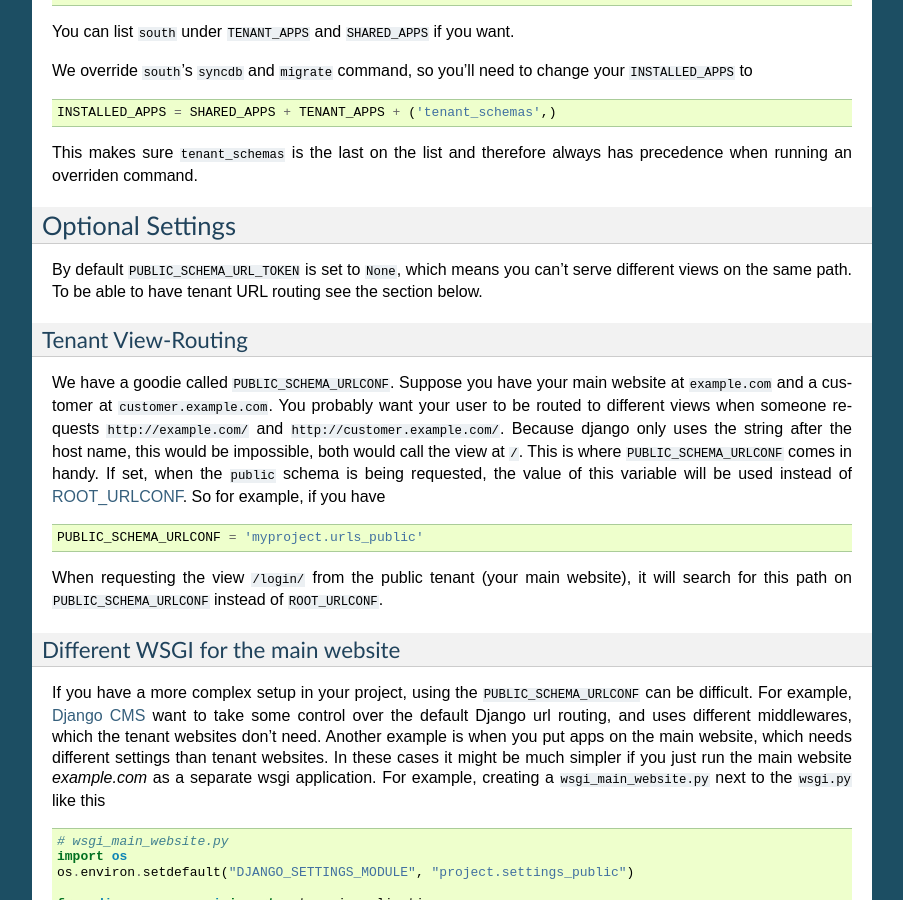
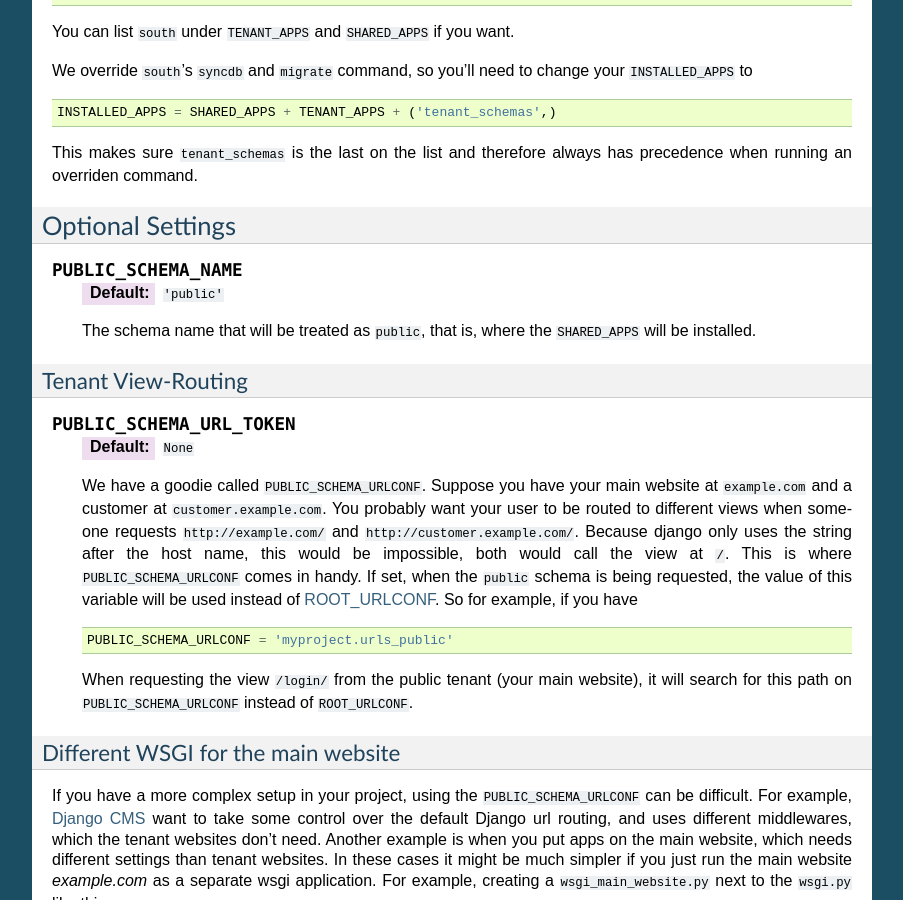
Before and after one commit to bernardopires/django-tenant-schemas, a Sphinx documentation site: the page built from docs/install.rst, in a window 1280 px wide and 900 px high, scrolled down 2321 px. Shown: the whole window, without its empty margins (198-1101 px from the left). Built offline with Sphinx 7.4.7, drawn with Linux system fonts in a browser that asks for light colours; the version number could not be read and is left out; some of the changed text lies outside the part shown.

Commit message:
added missing setting PUBLIC_SCHEMA_NAME to docs

```diff
--- a/docs/install.rst
+++ b/docs/install.rst
@@ -141,17 +141,27 @@ This makes sure ``tenant_schemas`` is the last on the list and therefore always
 
 Optional Settings
 =================
-By default ``PUBLIC_SCHEMA_URL_TOKEN`` is set to ``None``, which means you can't serve different views on the same path. To be able to have tenant URL routing see the section below.
+
+.. attribute:: PUBLIC_SCHEMA_NAME
+
+    :Default: ``'public'``
+
+    The schema name that will be treated as ``public``, that is, where the ``SHARED_APPS`` will be installed.
 
 Tenant View-Routing
 -------------------
-We have a goodie called ``PUBLIC_SCHEMA_URLCONF``. Suppose you have your main website at ``example.com`` and a customer at ``customer.example.com``. You probably want your user to be routed to different views when someone requests ``http://example.com/`` and ``http://customer.example.com/``. Because django only uses the string after the host name, this would be impossible, both would call the view at ``/``. This is where ``PUBLIC_SCHEMA_URLCONF`` comes in handy. If set, when the ``public`` schema is being requested, the value of this variable will be used instead of `ROOT_URLCONF <https://docs.djangoproject.com/en/dev/ref/settings/#std:setting-ROOT_URLCONF>`_. So for example, if you have
 
-.. code-block:: python
+.. attribute:: PUBLIC_SCHEMA_URL_TOKEN
 
-    PUBLIC_SCHEMA_URLCONF = 'myproject.urls_public'
+    :Default: ``None``
 
-When requesting the view ``/login/`` from the public tenant (your main website), it will search for this path on ``PUBLIC_SCHEMA_URLCONF`` instead of ``ROOT_URLCONF``.
+    We have a goodie called ``PUBLIC_SCHEMA_URLCONF``. Suppose you have your main website at ``example.com`` and a customer at ``customer.example.com``. You probably want your user to be routed to different views when someone requests ``http://example.com/`` and ``http://customer.example.com/``. Because django only uses the string after the host name, this would be impossible, both would call the view at ``/``. This is where ``PUBLIC_SCHEMA_URLCONF`` comes in handy. If set, when the ``public`` schema is being requested, the value of this variable will be used instead of `ROOT_URLCONF <https://docs.djangoproject.com/en/dev/ref/settings/#std:setting-ROOT_URLCONF>`_. So for example, if you have
+
+    .. code-block:: python
+
+        PUBLIC_SCHEMA_URLCONF = 'myproject.urls_public'
+
+    When requesting the view ``/login/`` from the public tenant (your main website), it will search for this path on ``PUBLIC_SCHEMA_URLCONF`` instead of ``ROOT_URLCONF``.
 
 Different WSGI for the main website
 -----------------------------------
```
